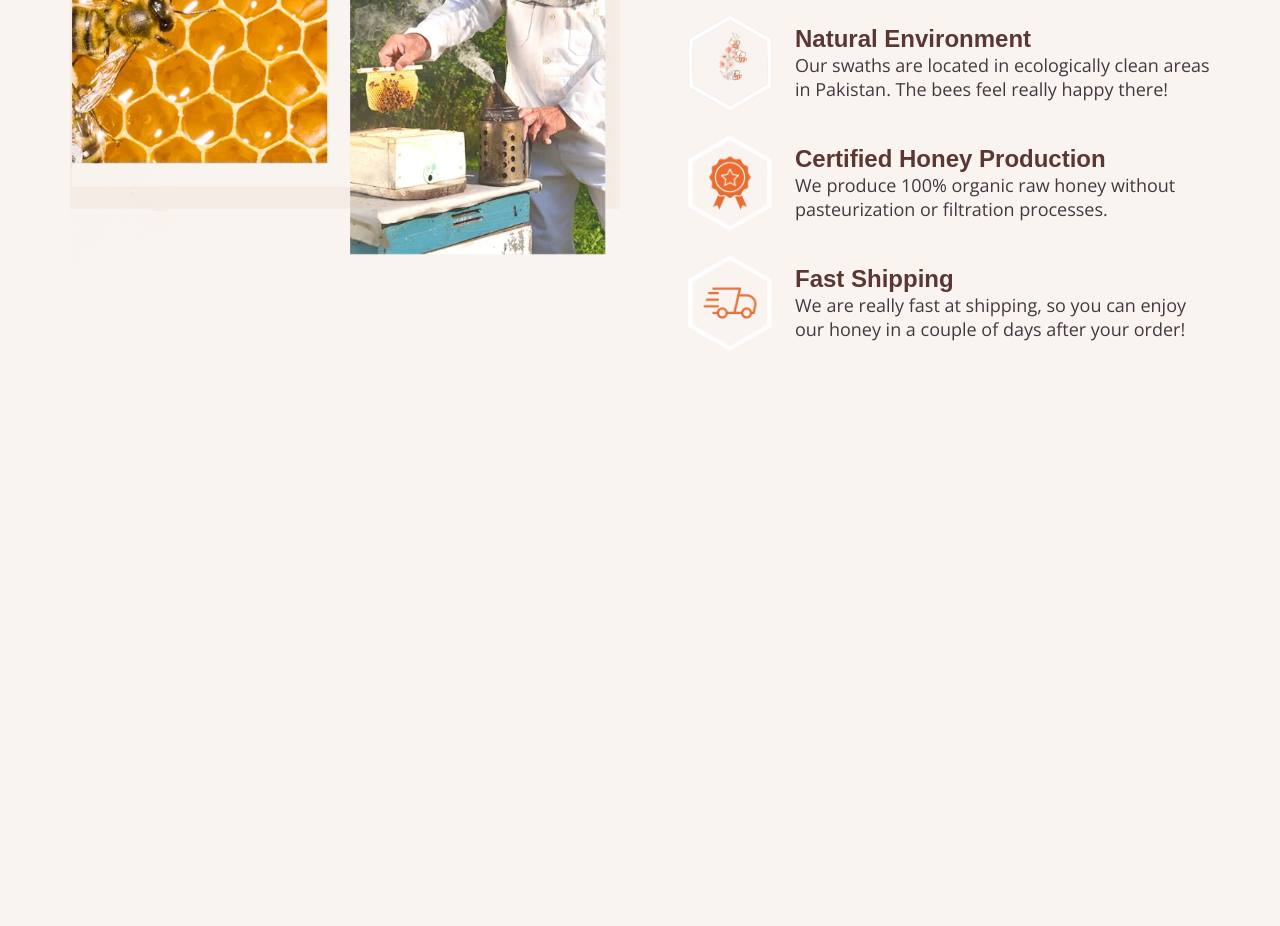
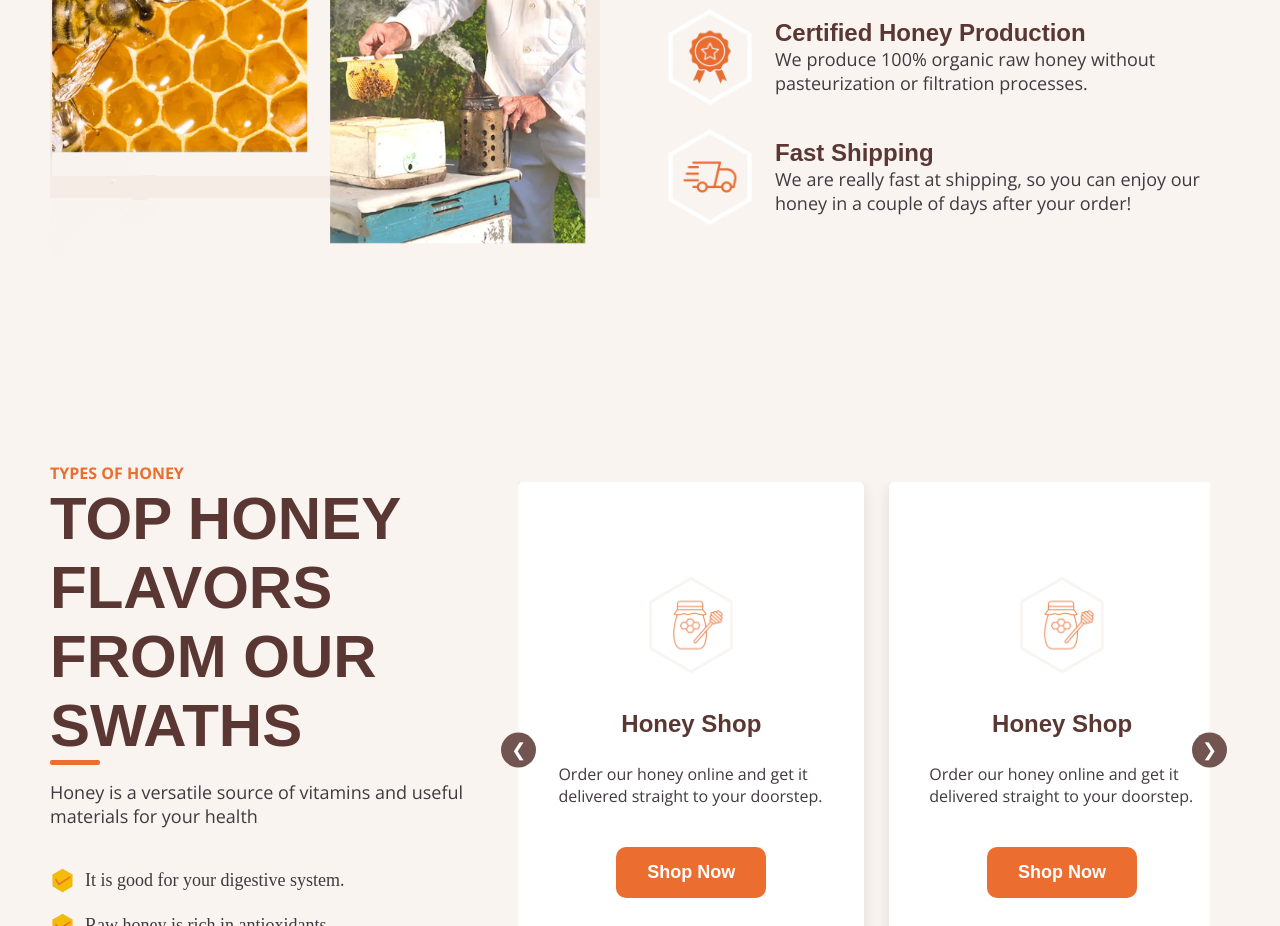
Before and after one commit to maheenfarooqui/ALNAHAL, a plain HTML site: page index.html in a window 1280 px wide. Shown: the part 1874-2800 px from the top of the page. Before the commit the page ends 2337 px from the top, so only its background shows below. Drawn offline with nearby package versions, Linux system fonts and the light colour scheme; a web font is replaced by a local one.

Commit message:
add section type of honey

```diff
--- a/index.html
+++ b/index.html
@@ -111,29 +111,138 @@
           </div>
           <div class="textBoxs">
             <div class="textBox">
-              <img src="Assets/hapybee.png" alt="happyhoney bee">
+              <img src="Assets/hapybee.png" alt="happyhoney bee" />
               <div class="text">
                 <h2>Natural Environment</h2>
-                <p>Our swaths are located in ecologically clean areas in Pakistan. The bees feel really happy there!</p>
+                <p>
+                  Our swaths are located in ecologically clean areas in
+                  Pakistan. The bees feel really happy there!
+                </p>
               </div>
             </div>
             <div class="textBox">
-              <img src="Assets/certified.png" alt="certified">
+              <img src="Assets/certified.png" alt="certified" />
               <div class="text">
                 <h2>Certified Honey Production</h2>
-                <p>We produce 100% organic raw honey without pasteurization or filtration processes.</p>
+                <p>
+                  We produce 100% organic raw honey without pasteurization or
+                  filtration processes.
+                </p>
               </div>
             </div>
             <div class="textBox">
-              <img src="Assets/fastdelivery.png" alt="fast delivery">
+              <img src="Assets/fastdelivery.png" alt="fast delivery" />
               <div class="text">
                 <h2>Fast Shipping</h2>
-                <p>We are really fast at shipping, so you can enjoy our honey in a couple of days after your order!</p>
+                <p>
+                  We are really fast at shipping, so you can enjoy our honey in
+                  a couple of days after your order!
+                </p>
               </div>
             </div>
           </div>
         </div>
       </section>
+      <!-- ,,,,,,,,,,,,,,,,,,,,,,,types og honey -->
+      <section class="honeyType">
+        <div class="honeyTypeText">
+          <div class="text">
+            <span>TYPES OF HONEY</span>
+            <h1>TOP HONEY FLAVORS FROM OUR SWATHS</h1>
+            <p>
+              Honey is a versatile source of vitamins and useful materials for
+              your health
+            </p>
+          </div>
+          <div class="lowerText">
+            <ul>
+              <li>
+                <img src="Assets/tick.png" alt="tick" />It is good for your
+                digestive system.
+              </li>
+              <li>
+                <img src="Assets/tick.png" alt="tick" />Raw honey is rich in
+                antioxidants.
+              </li>
+              <li>
+                <img src="Assets/tick.png" alt="tick" />Honey has beneficial
+                effects on heart health.
+              </li>
+              <li>
+                <img src="Assets/tick.png" alt="tick" />It improves the
+                cholesterol rate.
+              </li>
+            </ul>
+          </div>
+        </div>
+        <div class="carousel-container">
+          <div class="honeyTypeCarousal">
+            <div class="card">
+              <img src="Assets/honey.png" alt="Honey" />
+              <h2>Honey Shop</h2>
+              <p>
+                Order our honey online and get it delivered straight to your
+                doorstep.
+              </p>
+              <button>Shop Now</button>
+            </div>
+            <div class="card">
+              <img src="Assets/honey.png" alt="Honey" />
+              <h2>Honey Shop</h2>
+              <p>
+                Order our honey online and get it delivered straight to your
+                doorstep.
+              </p>
+              <button>Shop Now</button>
+            </div>
+            <div class="card">
+              <img src="Assets/honey.png" alt="Honey" />
+              <h2>Honey Shop</h2>
+              <p>
+                Order our honey online and get it delivered straight to your
+                doorstep.
+              </p>
+              <button>Shop Now</button>
+            </div>
+            <div class="card">
+              <img src="Assets/honey.png" alt="Honey" />
+              <h2>Honey Shop</h2>
+              <p>
+                Order our honey online and get it delivered straight to your
+                doorstep.
+              </p>
+              <button>Shop Now</button>
+            </div>
+            <div class="card">
+              <img src="Assets/honey.png" alt="Honey" />
+              <h2>Honey Shop</h2>
+              <p>
+                Order our honey online and get it delivered straight to your
+                doorstep.
+              </p>
+              <button>Shop Now</button>
+            </div>
+            <div class="card">
+              <img src="Assets/honey.png" alt="Honey" />
+              <h2>Honey Shop</h2>
+              <p>
+                Order our honey online and get it delivered straight to your
+                doorstep.
+              </p>
+              <button>Shop Now</button>
+            </div>
+            <button class="prev">&#10094;</button>
+            <button class="next">&#10095;</button>
+          </div>
+          <div class="dots-container">
+            <span class="dots"></span>
+            <span class="dots"></span>
+            <span class="dots"></span>
+            <span class="dots"></span>
+          </div>
+        </div>
+      </section>
     </main>
+    <script src="script.js"></script>
   </body>
 </html>
--- a/style.css
+++ b/style.css
@@ -119,7 +119,7 @@ nav .hamburger img{
     width: 150px;
 
 }
-.heroBoxText button:hover{
+.heroBoxText button:hover, .honeyTypeCarousal .card button:hover{
     background-color: #EDAC1D;
     cursor: pointer;
 }
@@ -138,13 +138,13 @@ nav .hamburger img{
 .whatWeDo span , .whyUs span{
     color: #EB6D2F;
 }
-.whatWeDo h1 , .whyUs h1{
+.whatWeDo h1 , .whyUs h1, .honeyType .honeyTypeText .text h1{
     color: #5A3733;
-    font-size: 70px;
+    font-size: 60px;
     position: relative;
     display: inline-block;
 }
-.whatWeDo h1::after , .whyUs h1::after{
+.whatWeDo h1::after , .whyUs h1::after , .honeyType .honeyTypeText .text h1::after{
     content: "";
     position: absolute;
     left: 0;
@@ -199,7 +199,7 @@ nav .hamburger img{
 .whyUs{
     display: flex;
     gap: 50px;
-    padding: 100px 70px;
+    padding: 100px 50px;
 }
 .whyUs p{
     color: #41393F;
@@ -226,6 +226,125 @@ nav .hamburger img{
     width: 120px;
 
 }
+/* .....................honeytype */
+.honeyType{
+    display: flex;
+    gap: 20px;
+    padding: 100px 50px;
+}
+.honeyType .honeyTypeText{
+    width: 37%;
+}
+.honeyType .honeyTypeText .text span{
+    color: #EB6D2F;
+    font-weight: bold;
+}
+ .honeyType .honeyTypeText .text p{
+    color: #41393F;
+    font-size: 18px;
+    margin-top: 20px;
+
+ }
+ .lowerText ul{
+    display: flex;
+    flex-direction: column;
+    gap: 10px;
+    margin-top: 40px;
+
+
+ }
+ .lowerText ul li{
+    list-style: none;
+    color: #41393F;
+    font-size: 18px;
+    display: flex;
+    align-items: center;
+    gap: 10px;
+    margin-bottom: 10px;
+
+ }
+ .lowerText ul li img{
+    width: 25px;
+ }
+ .honeyTypeCarousal{
+    display: flex;
+    gap: 25px;
+    overflow: hidden;
+    transition: transform 0.5s ease-in-out;
+    margin: 20px;
+ }
+.honeyTypeCarousal .card{
+    display: flex;
+    flex: 0 0 50%;
+    flex-direction: column;
+    align-items: center;
+    justify-content: center;
+    gap: 25px;
+    padding: 40px;
+    background-color: white;
+    border-radius: 5px;
+    box-shadow: 0 4px 15px rgba(0, 0, 0, 0.1);
+    width: 270px;
+    height: 500px;
+     box-sizing: border-box;
+
+}
+.carousel-container {
+    width: 62%;
+    position: relative;
+}
+.honeyTypeCarousal .card button{
+    background-color: #EB6D2F;
+    color: white;
+    font-weight: bold;
+    font-size: 18px;
+    border-radius: 10px;
+    padding: 15px 20px;
+    border: none;
+    outline: none;
+    width: 150px;
+    margin-top: 15px;
+}
+.dots-container{
+    text-align: center;
+    margin-top: 20px;
+}
+.dots {
+    height: 12px;
+    width: 12px;
+    margin: 0 5px;
+    display: inline-block;
+    border-radius: 50%;
+    background-color:#D2C5C1;
+    cursor: pointer;
+    text-align: center;
+}
+.prev,
+.next {
+    position: absolute;
+    top: 50%;
+    transform: translateY(-50%);
+    background:#725550;
+    color: white;
+    border: none;
+    width: 35px;
+    height: 35px;
+    border-radius: 50%;
+    cursor: pointer;
+    font-size: 18px;
+    display: flex;
+    align-items: center;
+    justify-content: center;
+}
+
+.prev { left: 3px; }
+.next { right: 3px; }
+.prev:hover, .next:hover { background: #5A3733; }
+
+
+
+
+
 
 
 
@@ -337,5 +456,4 @@ nav{
     gap: 10px;
 }
 
-
 }
```
Also changed, not shown: Assets/tick.png (added), script.js (added).
